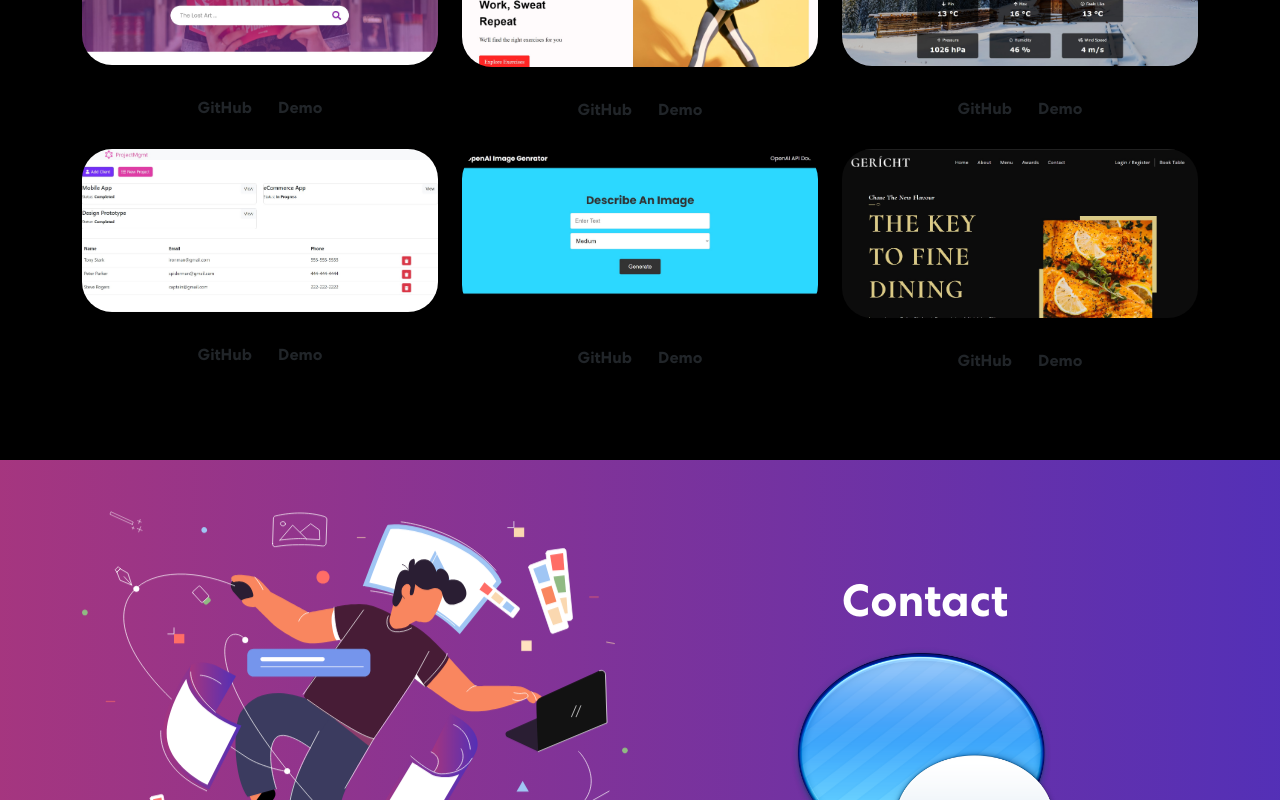
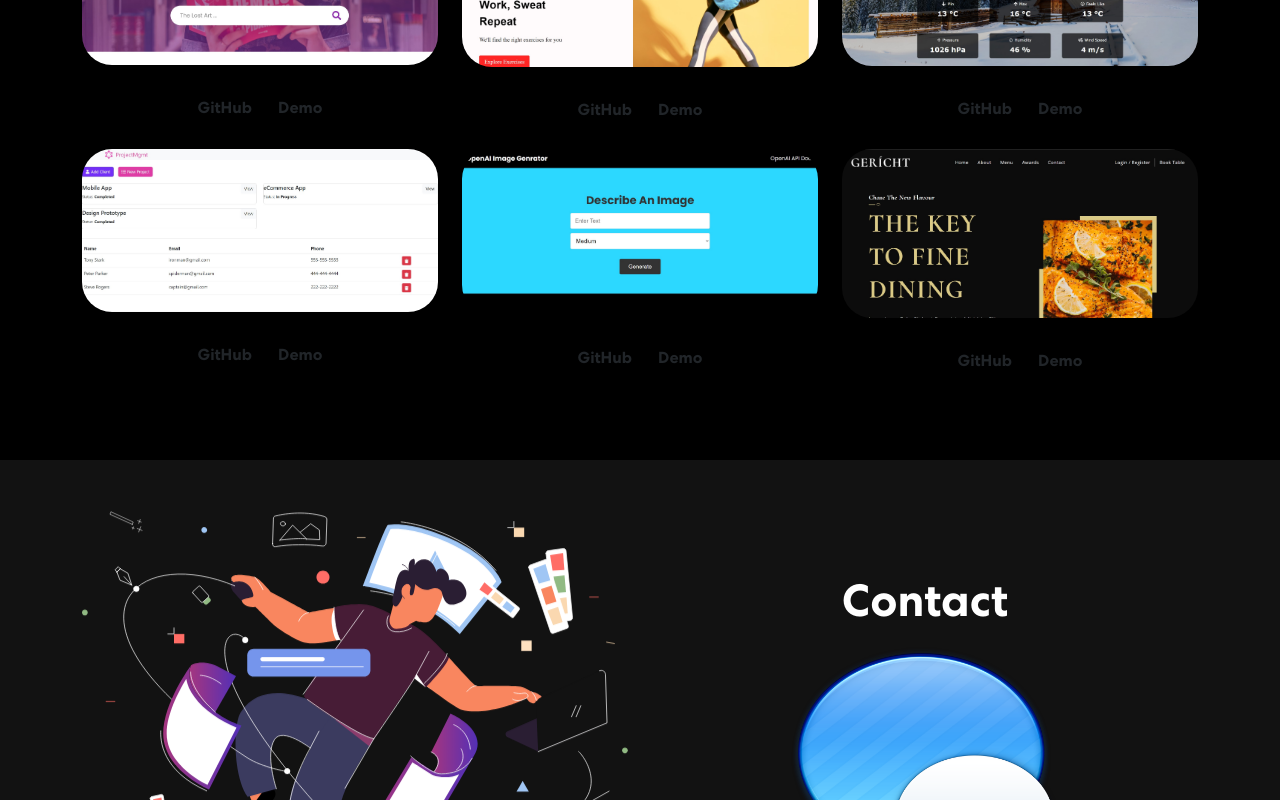
Before and after one commit to Ahsan-Zaidi/react-profile, a React (Create React App) app: page / in a window 1280 px wide. Shown: the part 2000-2800 px from the top of the page. Built offline with nearby package versions, Linux system fonts and the light colour scheme.

Commit message:
new background

```diff
--- a/src/App.css
+++ b/src/App.css
@@ -345,6 +345,7 @@ nav.navbar .navbar-toggler[aria-expanded="true"] .navbar-toggler-icon {
   width: 50%;
   margin: 0 auto 15px auto;
 }
+
 .background-image-left {
   top: 28%;
   position: absolute;
@@ -495,8 +496,17 @@ nav.navbar .navbar-toggler[aria-expanded="true"] .navbar-toggler-icon {
 
 /* Contact CSS */
 .contact {
-  background: linear-gradient(90.21deg, #AA367C -5.91%, #4A2FBD 111.58%);
+  /*linear-gradient(90.21deg, #AA367C -5.91%, #4A2FBD 111.58%);*/
   padding: 60px 0 60px 0;
+  background-color: #121212;
+}
+
+.background-image {
+  top: 28%;
+  position: absolute;
+  bottom: 0;
+  width: 40%;
+  z-index: -4;
 }
 
 .contact .contact-img {
@@ -534,6 +544,7 @@ nav.navbar .navbar-toggler[aria-expanded="true"] .navbar-toggler-icon {
 
 .footer {
   margin-top: 10px;
+  background-color: black;
 }
 
 .footer p {
--- a/src/components/Banner.js
+++ b/src/components/Banner.js
@@ -52,7 +52,7 @@ export const Banner = () => {
                             More recently, I attended Fullstack developer bootcamp at the University of Texas at Austin to make headway and embellish my coding background. Throughout my experiences I've become familiar with industy challenges and how I can apply my skills in design/development
                             to exceed client expectations.
                         </p>
-                        <button href="#connect">Let's Connect <ArrowRightCircle size={25}/></button>
+                        <button href="#contact">Let's Connect <ArrowRightCircle size={25}/></button>
                     </Col>
                     <Col xs={12} md={6} xl={5}>
                         <img src={headerImg} alt="Header Img" />
--- a/src/components/Contact.js
+++ b/src/components/Contact.js
@@ -1,10 +1,11 @@
 import { Container, Row, Col } from 'react-bootstrap';
 import contactImg from '../assets/img/contact-img.svg';
 import MessageImage from '../assets/img/icon.png';
+import backgroundImg from '../assets/img/color-sharp.png';
 
 export const Contact = () => {
     return (
-        <section className='contact' id="connect">
+        <section className='contact' id="contact">
             <Container className="align-items-center">
                 <Row>
                     <Col md={6}>
@@ -20,6 +21,7 @@ export const Contact = () => {
                     </Col>
                 </Row>
             </Container>
+            <img src={backgroundImg} alt='sharp-color' className='background-image' />
         </section>
     )
 }
```
Also changed, not shown: src/assets/img/color-sharp3.jpg (added).
